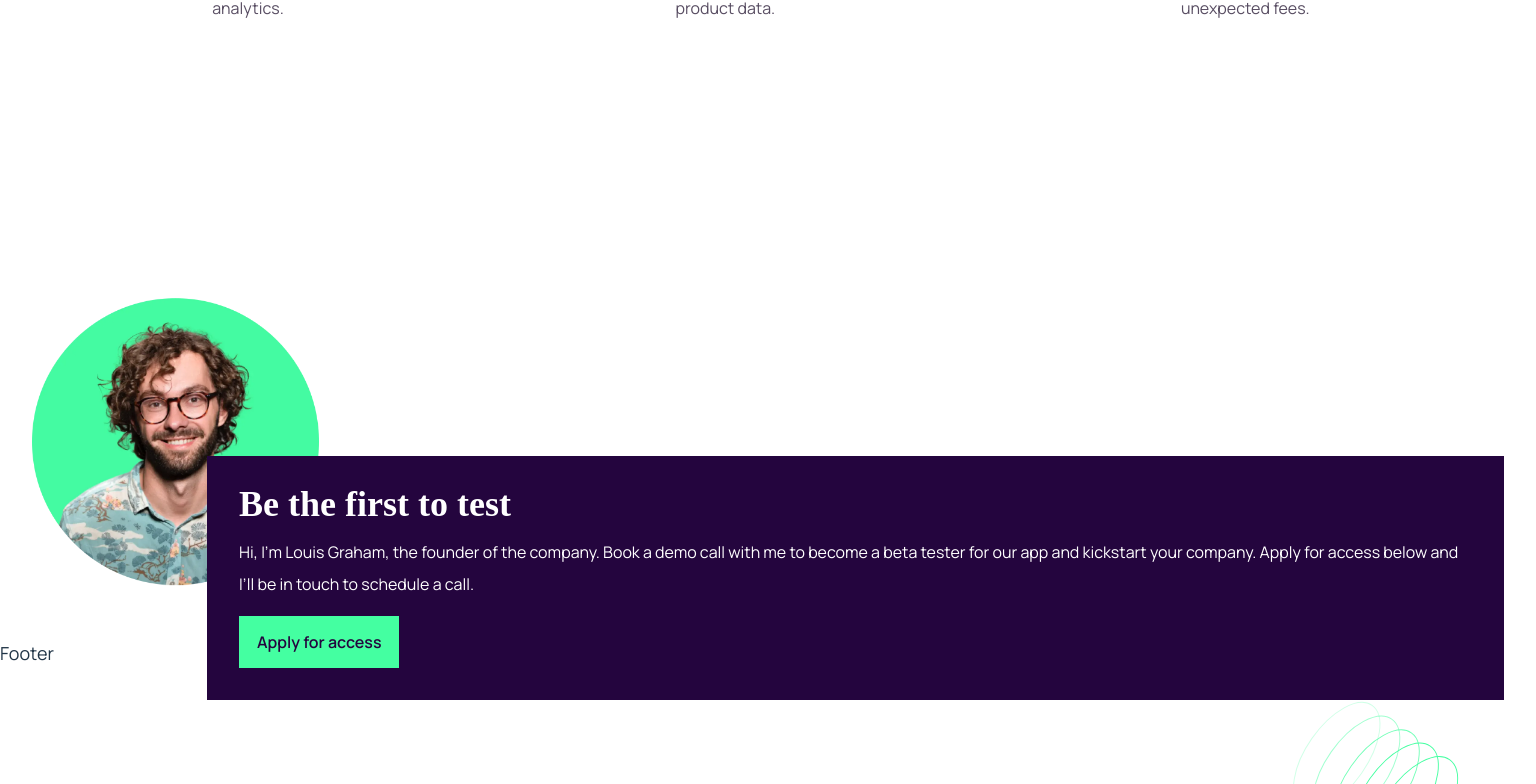
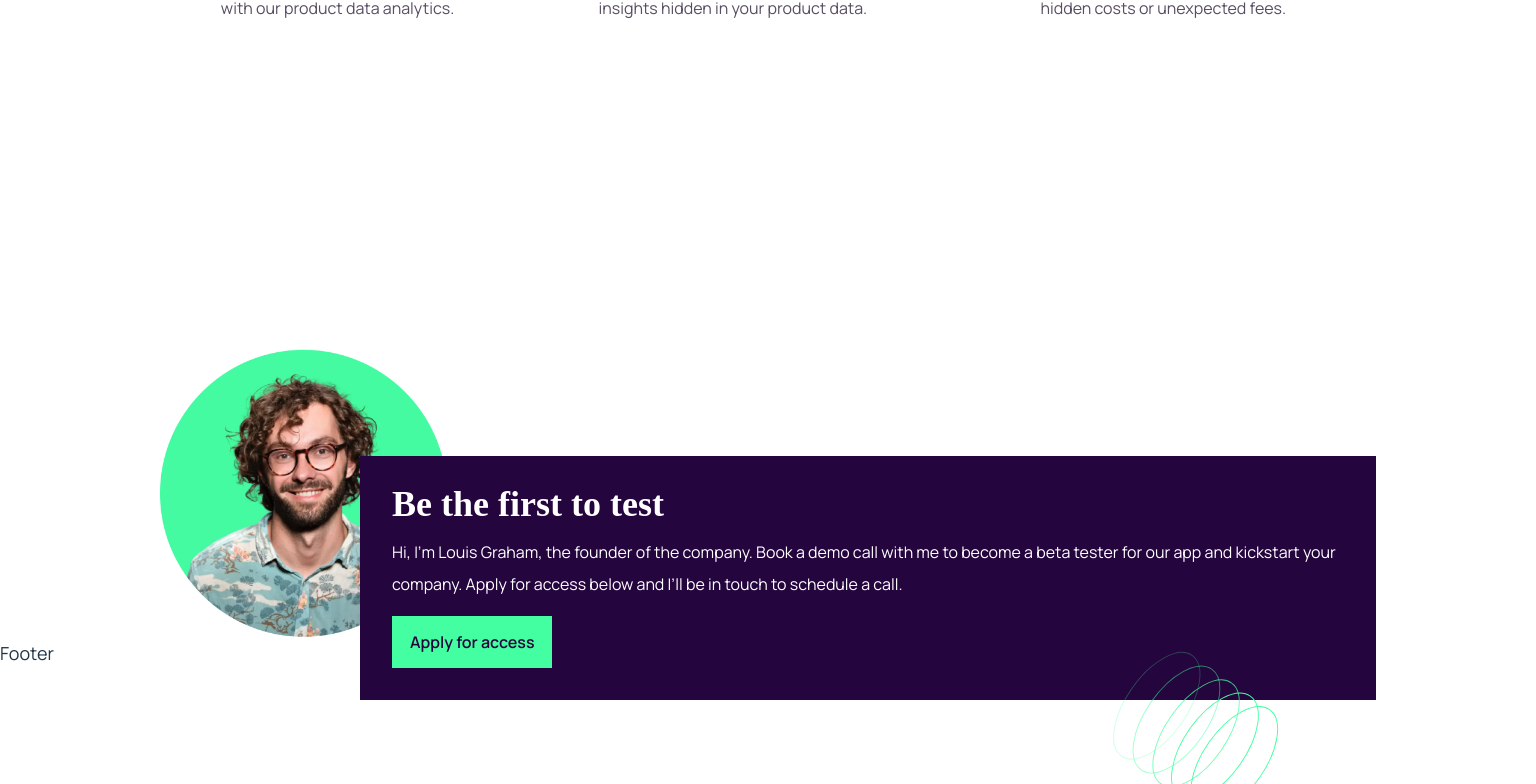
Before and after one commit to oniasfilho/workit-ui, a React (Vite) app: page / in a window 1536 px wide. Shown: the part 1112-1896 px from the top of the page. Built offline with nearby package versions, Linux system fonts and the light colour scheme.

Commit message:
finishes cta section

```diff
--- a/src/components/CallToAction/CallToAction.css
+++ b/src/components/CallToAction/CallToAction.css
@@ -46,7 +46,7 @@
 
 @media (min-width: 768px) {
   .call-to-action-section {
-    padding: var(--standard-padding);
+    padding: 2rem 5rem;
     position: relative;
   }
   .founder-image {
@@ -75,8 +75,45 @@
     background-image: url("../../assets/images/bg-pattern-3.svg");
     height: 200px;
     width: 200px;
-    bottom: -350px;
-    right: 60px;
+    bottom: -300px;
+    right: 100px;
     transform: translateY(-50%);
   }
 }
+
+@media (min-width: 1440px) {
+  .founder-image {
+    background-position: left;
+    transform: translateY(63%);
+  }
+
+  .cta-content {
+    margin-left: 200px;
+    align-items: start;
+  }
+
+  .cta-description {
+    text-align: left;
+  }
+
+  .cta-content::before,
+  .cta-content::after {
+    content: "";
+    position: absolute;
+    background-size: contain;
+    background-repeat: no-repeat;
+  }
+
+  .cta-content::before {
+    background-image: url("../../assets/images/bg-pattern-3.svg");
+    height: 200px;
+    width: 200px;
+    bottom: -300px;
+    right: 240px;
+    transform: translateY(-50%);
+  }
+
+  .call-to-action-section {
+    padding: 2rem 10rem;
+  }
+}
--- a/src/components/Features/Features.css
+++ b/src/components/Features/Features.css
@@ -46,12 +46,17 @@
     text-align: left;
     margin-bottom: 5rem;
   }
+
+  .features-section {
+    padding: 2rem 5rem;
+  }
 }
 
 @media (min-width: 1440px) {
   .features-section {
     display: flex;
     gap: 1rem;
+    padding: 2rem 10rem;
   }
 
   .single-feature {
--- a/src/index.css
+++ b/src/index.css
@@ -70,6 +70,26 @@
 
   button {
     background-color: #f9f9f9;
+  }
+}
+
+@media (min-width: 768px) {
+  :root {
+    --standard-padding: 2rem 2rem;
+    --min-width: 768px;
+
+    --hero-img-width: 90%;
+    --hero-img-max-width: 750px;
+  }
+}
+
+@media (min-width: 1440px) {
+  :root {
+    --standard-padding: 2rem 10rem;
+    --min-width: 1440px;
+
+    --hero-img-width: 90%;
+    --hero-img-max-width: 850px;
   }
 }
 
@@ -168,23 +188,3 @@ body {
   clip-path: ellipse(160% 100% at 50% 0%);
   z-index: -1;
 }
-
-@media (min-width: 768px) {
-  :root {
-    --standard-padding: 2rem 2rem;
-    --min-width: 768px;
-
-    --hero-img-width: 90%;
-    --hero-img-max-width: 750px;
-  }
-}
-
-@media (min-width: 1440px) {
-  :root {
-    --standard-padding: 2rem 10rem;
-    --min-width: 1440px;
-
-    --hero-img-width: 90%;
-    --hero-img-max-width: 850px;
-  }
-}
```
